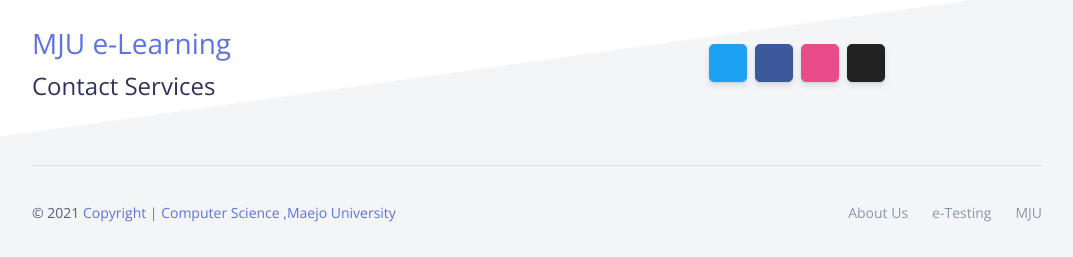
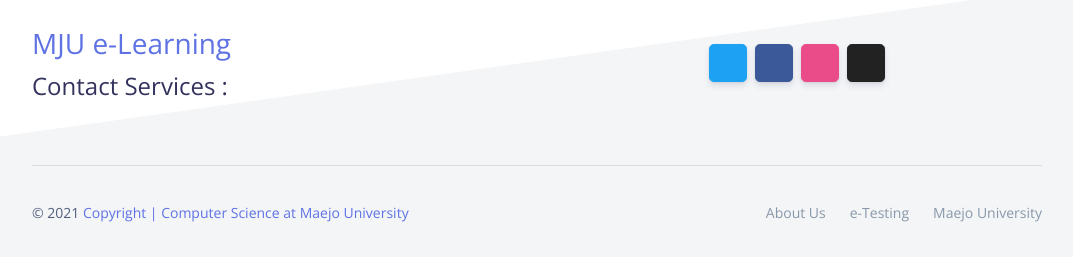
Before and after one commit to HARRiE13-Dev/mju-elearning, a Vue app: page /#/lesson1_1 in a window 1280 px wide. Shown: the part 6279-6536 px from the top of the page, without its empty margins (103-1176 px from the left). Built offline with nearby package versions, Linux system fonts and the light colour scheme; a web font is replaced by a local one.

Commit message:
Update AppFooter.vue

```diff
--- a/src/layout/AppFooter.vue
+++ b/src/layout/AppFooter.vue
@@ -5,7 +5,7 @@
             <div class="row row-grid align-items-center my-md">
                 <div class="col-lg-6">
                     <h3 class="text-primary font-weight-light mb-2">MJU e-Learning</h3>
-                    <h4 class="mb-0 font-weight-light">Contact Services</h4>
+                    <h4 class="mb-0 font-weight-light">Contact Services :</h4>
                 </div>
                 <div class="col-lg-6 text-lg-center btn-wrapper">
                     <a target="_blank" rel="noopener" href="https://twitter.com/creativetim"
@@ -36,21 +36,21 @@
                 <div class="col-md-6">
                     <div class="copyright">
                         &copy; {{year}}
-                        <a href="https://www.creative-tim.com" target="_blank" rel="noopener">Copyright | </a><a href="https://www.binarcode.com" target="_blank" rel="noopener">Computer Science ,Maejo University</a>
+                        <a href="" target="_blank" rel="noopener">Copyright | </a><a href="http://csmju.jowave.com/" target="_blank" rel="noopener">Computer Science at Maejo University</a>
                     </div>
                 </div>
                 <div class="col-md-6">
                     <ul class="nav nav-footer justify-content-end">
                         <li class="nav-item">
-                            <a href="https://www.creative-tim.com/presentation" class="nav-link" target="_blank" rel="noopener">About
+                            <a href="https://www.mju.ac.th/th/About-MJU.html" class="nav-link" target="_blank" rel="noopener">About
                                 Us</a>
                         </li>
                         <li class="nav-item">
-                            <a href="http://blog.creative-tim.com" class="nav-link" target="_blank" rel="noopener">e-Testing</a>
+                            <a href="https://www.mju.ac.th/etesting/" class="nav-link" target="_blank" rel="noopener">e-Testing</a>
                         </li>
                         <li class="nav-item">
-                            <a href="https://github.com/creativetimofficial/argon-design-system/blob/master/LICENSE.md"
-                               class="nav-link" target="_blank" rel="noopener">MJU</a>
+                            <a href="https://www.mju.ac.th/th/"
+                               class="nav-link" target="_blank" rel="noopener">Maejo University</a>
                         </li>
                     </ul>
                 </div>
```
